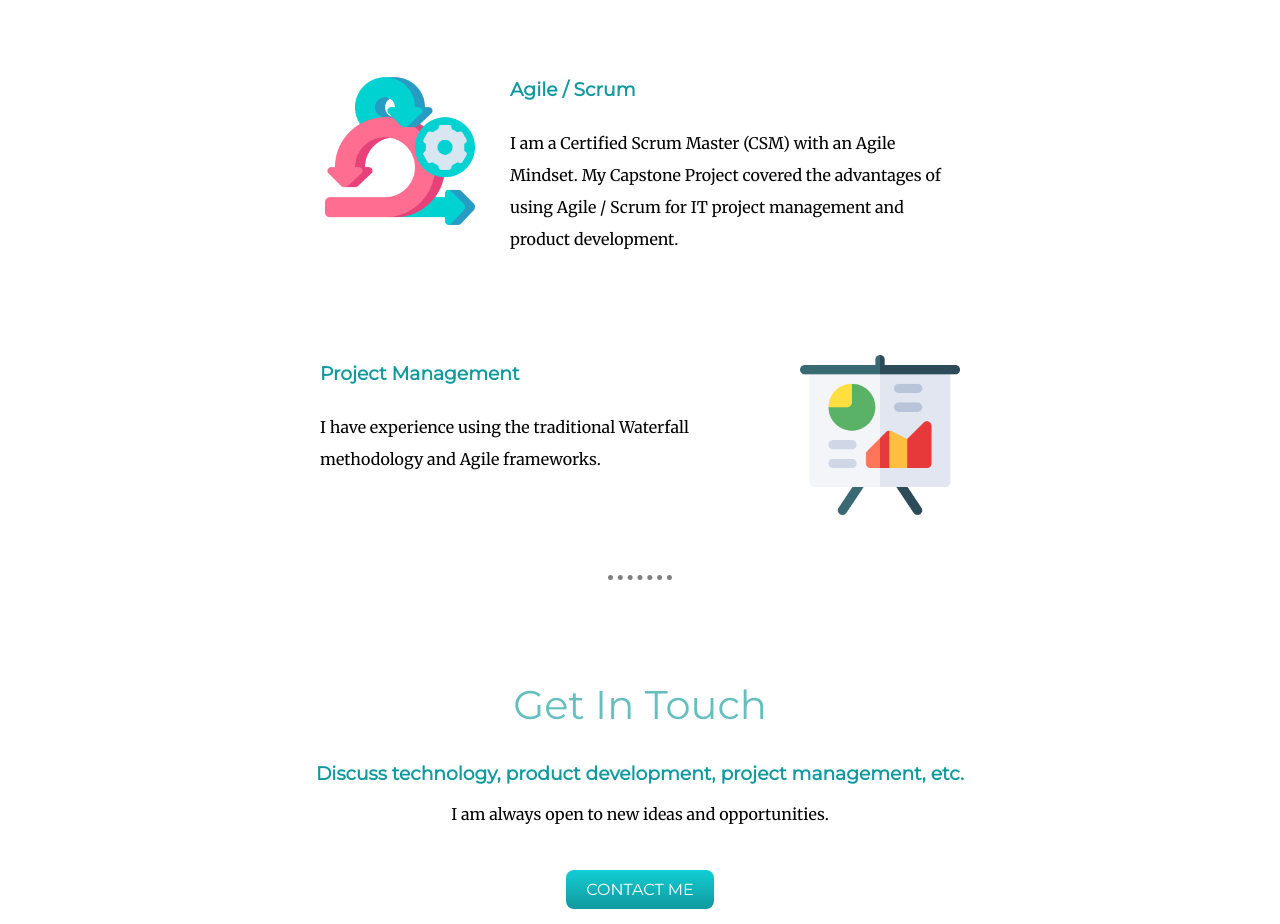
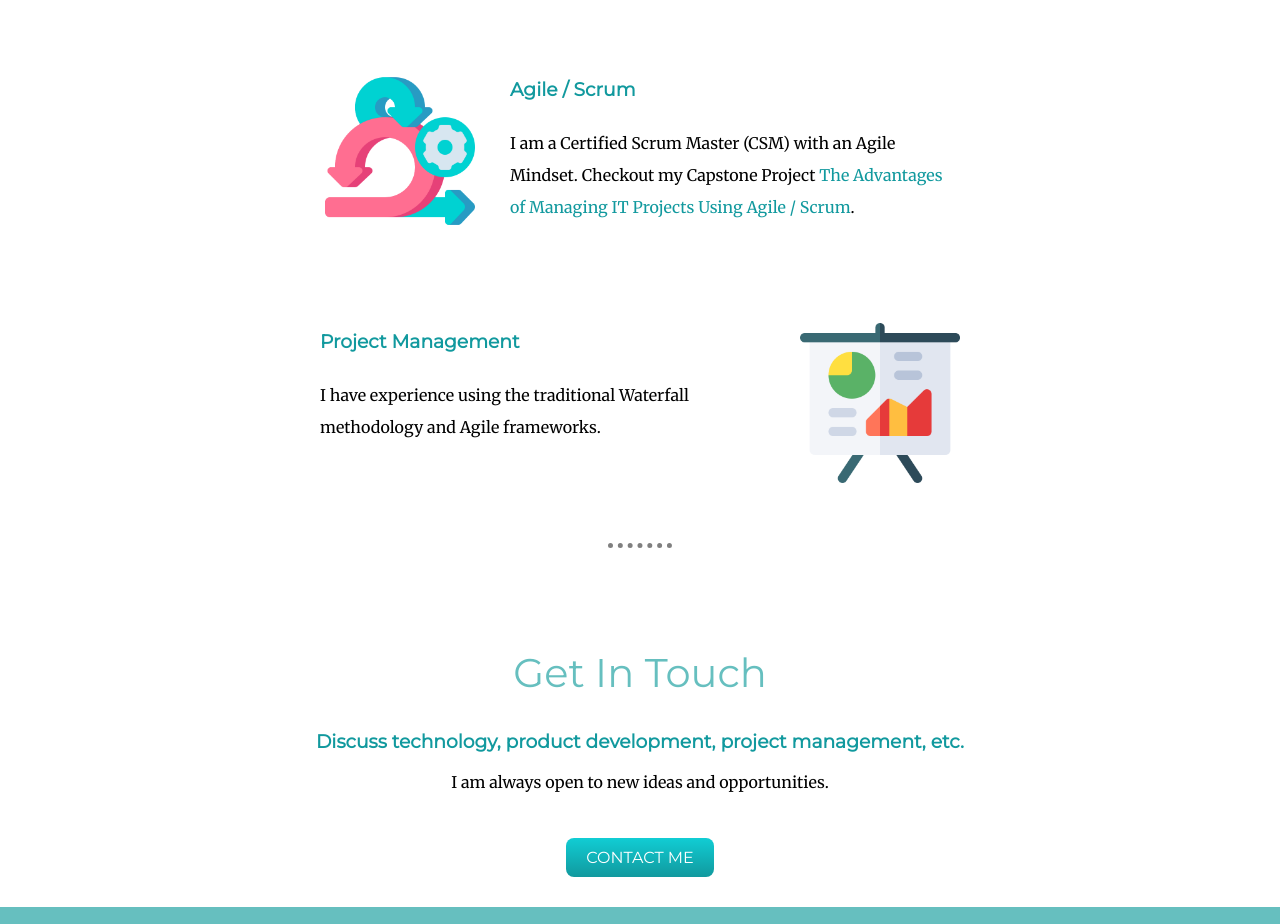
Before and after one commit to Matt0523/MRM, a plain HTML site: page index.html in a window 1280 px wide. Shown: the part 1520-2444 px from the top of the page. Drawn offline with Linux system fonts and the light colour scheme.

Commit message:
Add Capstone Project

```diff
--- a/index.html
+++ b/index.html
@@ -31,7 +31,7 @@
       <div class="skill-row">
         <img class="agile-scrum-image" src="images/scrum.png" alt="Scrum">
         <h3>Agile / Scrum</h3>
-        <p class="agile-scrum-paragraph">I am a Certified Scrum Master (CSM) with an Agile Mindset. My Capstone Project covered the advantages of using Agile / Scrum for IT project management and product development.</p>
+        <p class="agile-scrum-paragraph">I am a Certified Scrum Master (CSM) with an Agile Mindset. Checkout my Capstone Project <a class="capstone" href="McCutcheon_Capstone Final Draft.edited.pdf" >The Advantages of Managing IT Projects Using Agile / Scrum</a>.</p>
       </div>
       <div class="skill-row">
         <img class="project-management-image" src="images/Project-Management.png" alt="Project Management">
--- a/styles.css
+++ b/styles.css
@@ -140,3 +140,8 @@ h3 {
   border-radius: 50%;
   margin-top: 100px;
 }
+
+.capstone {
+  color: #11999E;
+  text-decoration: none;
+}
```
Also changed, not shown: 1 other file.
